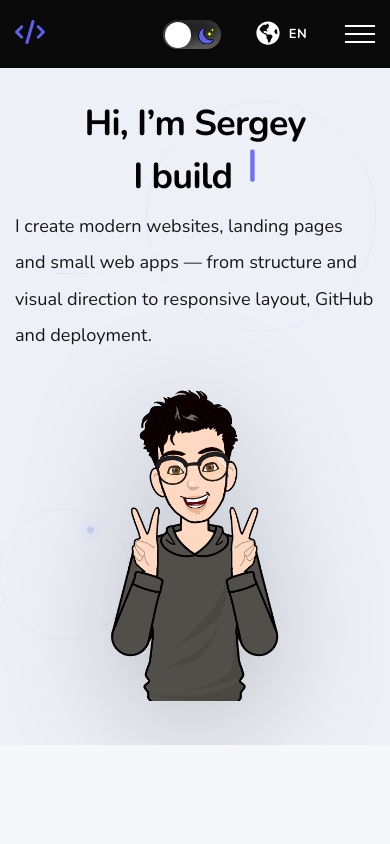
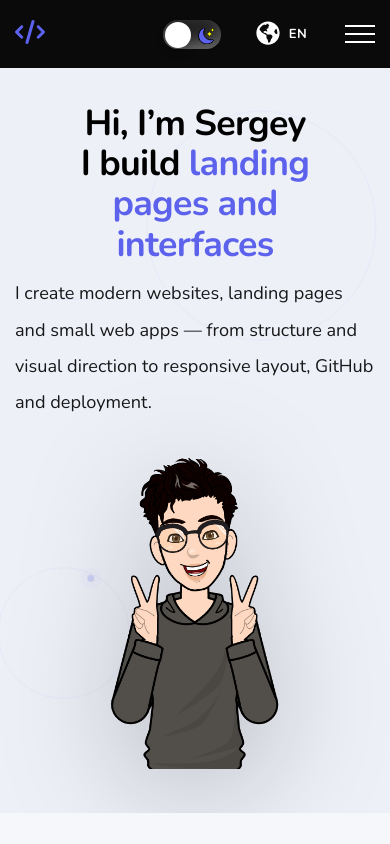
Before and after one commit to kenform/Portfolio, a React (Create React App) app: page /reviews in a window 390 px wide. Shown: the top 844 px of the page. Built offline with nearby package versions, Linux system fonts and the light colour scheme.

Commit message:
Fix mobile hero typewriter layout

```diff
--- a/src/pages/Home.jsx
+++ b/src/pages/Home.jsx
@@ -1,5 +1,5 @@
 import '../styles/style.scss';
-import React, { useEffect } from 'react';
+import React, { useEffect, useState } from 'react';
 import Typewriter from 'typewriter-effect';
 import { useTranslation } from 'react-i18next';
 
@@ -8,8 +8,24 @@ import Skills from '../components/Skills';
 import DecorLayer from '../components/decor/DecorLayer';
 const Home = () => {
 	const { t } = useTranslation();
+	const [isMobileHero, setIsMobileHero] = useState(() => typeof window !== 'undefined' && window.matchMedia('(max-width: 767.98px)').matches);
 	useEffect(() => {
 		animScroll();
+	}, []);
+
+	useEffect(() => {
+		if (typeof window === 'undefined') return;
+		const mq = window.matchMedia('(max-width: 767.98px)');
+		const updateMobileHero = () => setIsMobileHero(mq.matches);
+		updateMobileHero();
+
+		if (mq.addEventListener) mq.addEventListener('change', updateMobileHero);
+		else mq.addListener(updateMobileHero);
+
+		return () => {
+			if (mq.removeEventListener) mq.removeEventListener('change', updateMobileHero);
+			else mq.removeListener(updateMobileHero);
+		};
 	}, []);
 	return (
 		<div>
@@ -23,6 +39,9 @@ const Home = () => {
 								<br />
 								<span>
 									{t('intro.IM')}
+									{isMobileHero ? (
+																<span className='intro__static-accent'>{t('intro.typeWritter-frontend')}</span>
+															) : (
 																<Typewriter
 																	options={{
 																		strings: [
@@ -35,6 +54,7 @@ const Home = () => {
 																		deleteSpeed: 35,
 																	}}
 																/>
+															)}
 								</span>
 							</h1>
 
--- a/src/styles/style.scss
+++ b/src/styles/style.scss
@@ -240,139 +240,32 @@ body .intro__title .Typewriter__cursor {
 }
 /* === /hero title size tune === */
 
-/* mobile typing jitter fix */
-/* mobile typing jitter fix */
-@media (max-width: 767px) {
-  [class*="typing"],
-  [class*="Typing"],
-  [class*="typewriter"],
-  [class*="Typewriter"],
-  .typed-text,
-  .typing-text {
-    display: inline-block;
-    min-height: 1.22em;
+/* portfolio mobile hero final */
+@media (max-width: 767.98px) {
+  body .intro__title {
+    max-width: 12.8ch;
+    min-height: 0;
+    margin-left: auto;
+    margin-right: auto;
+    font-size: clamp(32px, 8.8vw, 42px);
     line-height: 1.12;
-    overflow: hidden;
-    word-break: normal;
-    overflow-wrap: normal;
+    letter-spacing: -0.03em;
+    text-align: center;
     text-wrap: balance;
   }
 
-  [class*="typing"]::after,
-  [class*="Typing"]::after,
-  [class*="typewriter"]::after,
-  [class*="Typewriter"]::after,
-  .typed-text::after,
-  .typing-text::after {
-    animation: none;
+  body .intro__title > span {
+    display: inline;
   }
 
-  .hero,
-  [class*="hero"],
-  [class*="Hero"] {
-    contain: layout paint;
+  body .intro__static-accent {
+    display: inline;
+    color: var(--purple);
+    white-space: normal;
+  }
+
+  body .intro__title .Typewriter {
+    display: none;
   }
 }
-
-/* mobile hero typewriter stability v2 start */
-@media (max-width: 767px) {
-  html,
-  body,
-  #root {
-    max-width: 100%;
-    overflow-x: hidden;
-  }
-
-  .hero,
-  [class*="hero"],
-  [class*="Hero"] {
-    contain: none;
-  }
-
-  .hero h1,
-  .hero-title,
-  .hero__title,
-  .home-hero__title,
-  [class*="hero"] h1,
-  [class*="Hero"] h1 {
-    max-width: min(100%, 12.5ch);
-    min-height: 3.5em;
-    margin-inline: auto;
-    font-size: clamp(31px, 8.4vw, 42px);
-    line-height: 1.12;
-    letter-spacing: -0.035em;
-    text-wrap: balance;
-    overflow: visible;
-  }
-
-  .hero h1 span,
-  .hero-title span,
-  .hero__title span,
-  .home-hero__title span,
-  [class*="hero"] h1 span,
-  [class*="Hero"] h1 span {
-    line-height: inherit;
-  }
-
-  .hero h1 span:last-child,
-  .hero-title span:last-child,
-  .hero__title span:last-child,
-  .home-hero__title span:last-child,
-  [class*="hero"] h1 span:last-child,
-  [class*="Hero"] h1 span:last-child {
-    display: inline-block;
-    width: 11.5ch;
-    max-width: 100%;
-    min-height: 2.25em;
-    vertical-align: top;
-    overflow: hidden;
-    white-space: normal;
-    word-break: normal;
-    overflow-wrap: normal;
-  }
-}
-/* mobile hero typewriter stability v2 end */
-
-/* mobile static hero phrase start */
-@media (max-width: 767px) {
-  .hero h1,
-  .hero-title,
-  .hero__title,
-  .home-hero__title,
-  [class*="hero"] h1,
-  [class*="Hero"] h1 {
-    min-height: auto;
-    max-width: 12.8ch;
-    font-size: clamp(31px, 8.2vw, 40px);
-    line-height: 1.12;
-    letter-spacing: -0.035em;
-    text-wrap: balance;
-  }
-
-  .hero h1 span:last-child,
-  .hero-title span:last-child,
-  .hero__title span:last-child,
-  .home-hero__title span:last-child,
-  [class*="hero"] h1 span:last-child,
-  [class*="Hero"] h1 span:last-child {
-    display: inline;
-    width: auto;
-    min-height: 0;
-    color: transparent;
-    font-size: 0;
-    line-height: 0;
-  }
-
-  .hero h1 span:last-child::after,
-  .hero-title span:last-child::after,
-  .hero__title span:last-child::after,
-  .home-hero__title span:last-child::after,
-  [class*="hero"] h1 span:last-child::after,
-  [class*="Hero"] h1 span:last-child::after {
-    content: "лендинги и интерфейсы";
-    color: var(--accent, #6c63ff);
-    font-size: clamp(31px, 8.2vw, 40px);
-    line-height: 1.12;
-  }
-}
-/* mobile static hero phrase end */
+/* /portfolio mobile hero final */
```
Lines whose indentation alone changed are shown as unchanged.
